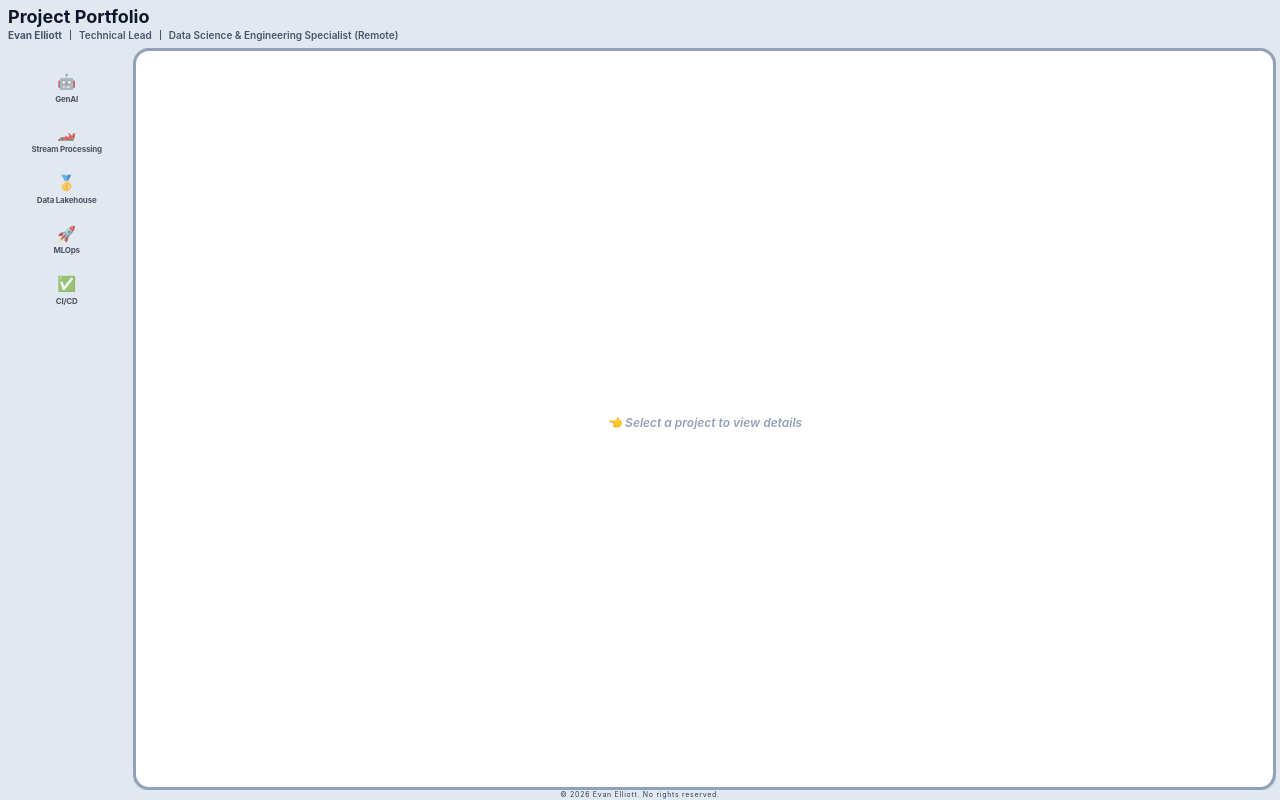
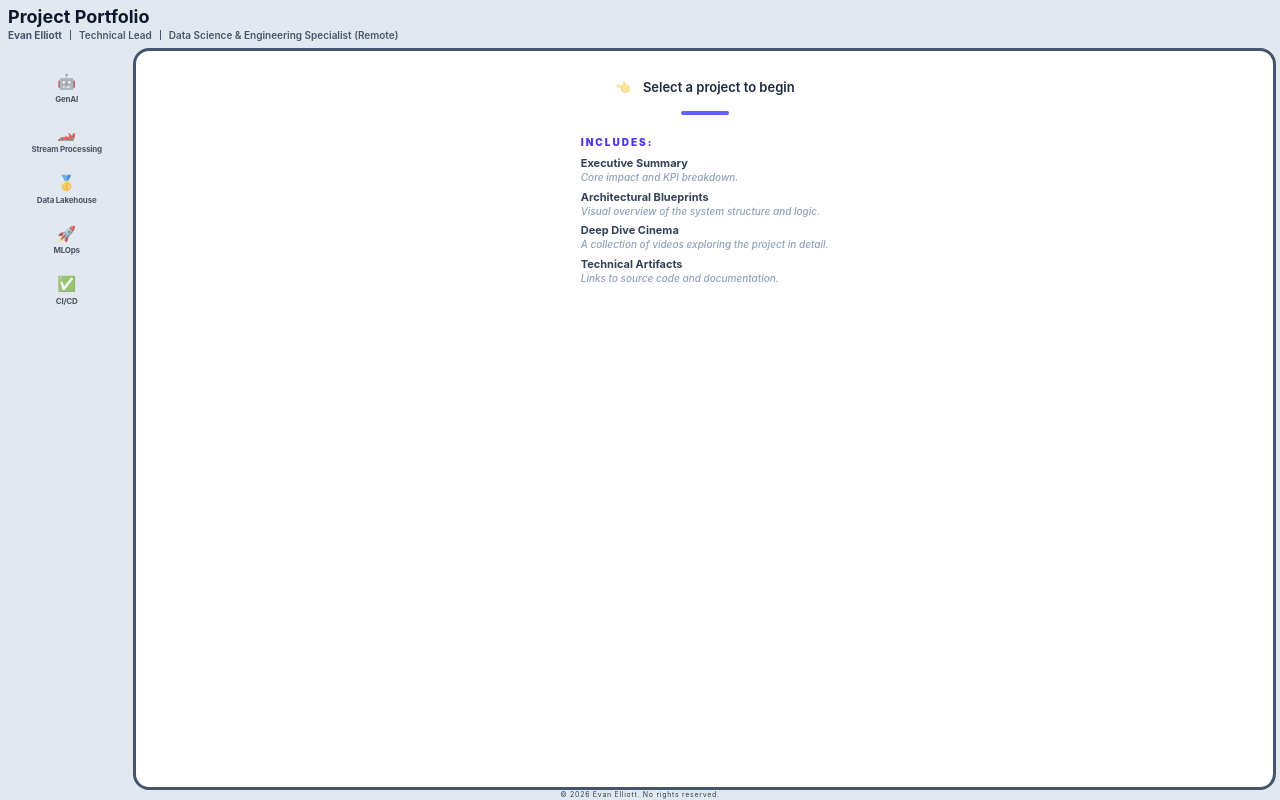
Before and after one commit to evanelliott/portfolio, a Vue app: page / in a window 1280 px wide. Built offline with nearby package versions, Linux system fonts and the light colour scheme.

Commit message:
Update landing page and scrollbar/fade

```diff
--- a/src/views/PortfolioHome.vue
+++ b/src/views/PortfolioHome.vue
@@ -3,44 +3,70 @@ import { computed } from 'vue';
 import type { Project } from '@/types/Project';
 import MarkdownView from '@/components/MarkdownView.vue';
 
-// 1. Accept state from App.vue via props
 const props = defineProps<{
   selectedId: string | null;
   projects: Project[];
 }>();
 
-// 2. Find the project data based on the ID passed down
 const activeProject = computed(() =>
   props.projects.find(p => p.id === props.selectedId) || null
 );
 </script>
 
 <template>
-  <!-- h-full ensures this matches the main viewport height -->
-  <section class="border-3 border-slate-400 rounded-2xl bg-white shadow-sm overflow-hidden h-full">
+  <section class="border-3 border-slate-600 rounded-2xl bg-white overflow-hidden h-full">
     <div v-if="activeProject" class="flex flex-col md:flex-row h-full">
-
-      <!-- Text Area: This is where the scrollbar lives IF text is too long -->
-
       <div class="flex-1 overflow-y-auto p-1 md:p-1 prose prose-slate prose-sm max-w-none custom-scrollbar scroll-pt-0">
         <MarkdownView :project="activeProject" />
       </div>
-
+      <div class="sticky bottom-0 h-1/10 w-full bg-gradient-to-t from-slate-600 to-transparent pointer-events-none z-50"></div>
     </div>
 
-    <!-- Empty State -->
-    <div v-else class="flex items-center justify-center h-full text-[12px] text-slate-400 italic">
-      <!-- 👈 Select a project to view details -->
-        <h2 class="tracking-[0em] leading-none pt-0 text-[12px] text-slate-400">
-          👈 Select a project to view details
-        </h2>
+    <!-- Updated Empty State with info about sections -->
+    <div v-else class="flex flex-col items-center justify-start h-full px-0 pt-1 text-center">
+        <!-- Main Call to Action -->
+        <div class="mb-4">
+          <h2 class="text-[13px] font-black text-slate-800 flex items-center gap-3">
+            <span class="animate-pulse">👈</span> Select a project to begin
+          </h2>
+          <div class="h-1 w-12 bg-indigo-500 mx-auto mt-2 rounded-full"></div>
+        </div>
+
+        <!-- Technical Modules List -->
+        <div class="text-left max-w-md border-slate-200 pl-0 py-1 space-y-2">
+          <p class="text-[10px] font-black text-indigo-600 uppercase tracking-[0.2em] mb-2">
+            Includes:
+          </p>
+
+          <div class="space-y-2">
+            <div class="space-y-0.5">
+              <p class="text-[11px] font-bold text-slate-700 leading-none">Executive Summary</p>
+              <p class="text-[10px] text-slate-400 font-medium leading-tight italic">Core impact and KPI breakdown.</p>
+            </div>
+
+            <div class="space-y-0.5">
+              <p class="text-[11px] font-bold text-slate-700 leading-none">Architectural Blueprints</p>
+              <p class="text-[10px] text-slate-400 font-medium leading-tight italic">Visual overview of the system structure and logic.</p>
+            </div>
+
+            <div class="space-y-0.5">
+              <p class="text-[11px] font-bold text-slate-700 leading-none">Deep Dive Cinema</p>
+              <p class="text-[10px] text-slate-400 font-medium leading-tight italic">A collection of videos exploring the project in detail.</p>
+            </div>
+
+            <div class="space-y-0.5">
+              <p class="text-[11px] font-bold text-slate-700 leading-none">Technical Artifacts</p>
+              <p class="text-[10px] text-slate-400 font-medium leading-tight italic">Links to source code and documentation.</p>
+            </div>
+          </div>
+        </div>
     </div>
+
   </section>
 </template>
 
-
 <style scoped>
-/* Scoped transition for content swapping */
+/* Keeping your original transitions and scrollbar logic exactly as they were */
 .fade-content-enter-active,
 .fade-content-leave-active {
   transition: opacity 0.2s ease, transform 0.2s ease;
@@ -51,16 +77,23 @@ const activeProject = computed(() =>
   transform: translateY(4px);
 }
 
-/* Ensure the prose (Markdown) takes up available space */
 .prose :where(h1, h2, h3) {
   position: sticky;
-  top: -4rem; /* Matches the top padding of your container */
-  background-color: white; /* Prevents text from overlapping behind the header */
+  top: -4rem;
+  background-color: white;
   z-index: 10;
   padding-top: 0.5rem;
   padding-bottom: 0.5rem;
   margin-top: 1rem;
-  border-bottom: 2px solid #f1f5f9; /* Optional: adds a subtle line when stuck */
+  border-bottom: 2px solid #f1f5f9;
 }
 
+/* Restoring your custom scrollbar for desktop */
+.custom-scrollbar::-webkit-scrollbar {
+  width: 5px;
+}
+.custom-scrollbar::-webkit-scrollbar-thumb {
+  background: #4f39f6;
+  border-radius: 5px;
+}
 </style>
```
